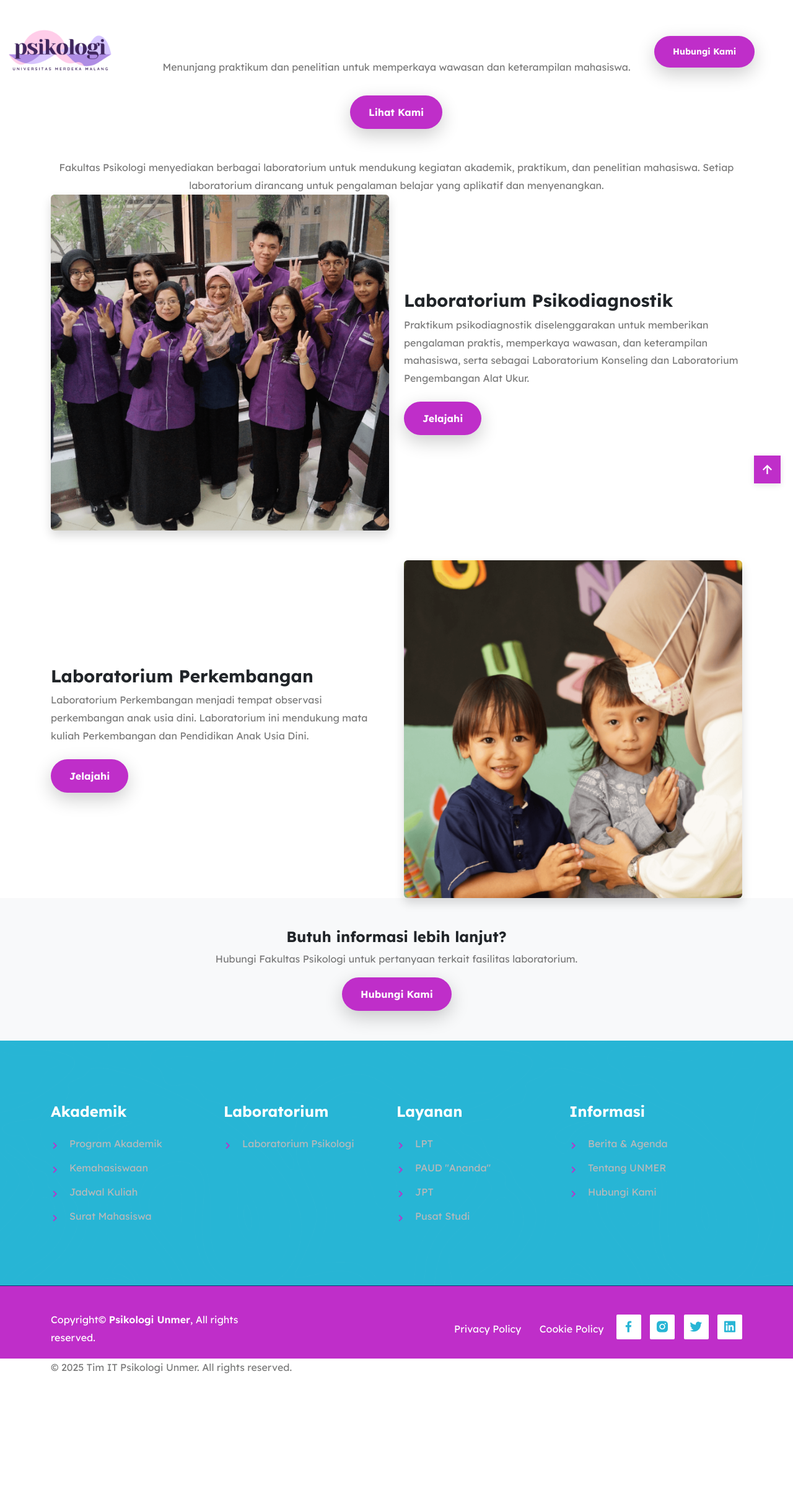
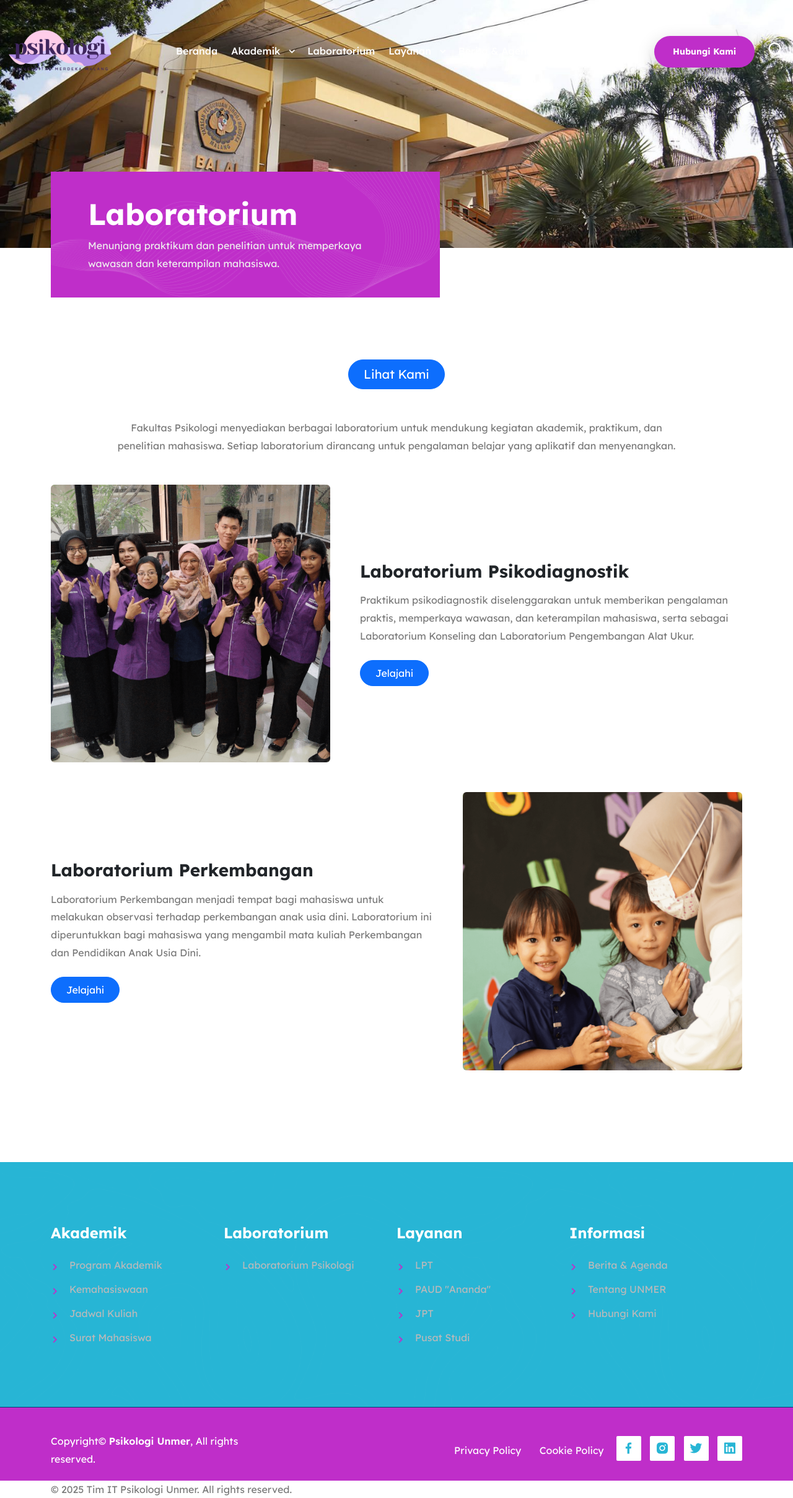
Before and after one commit to Halo791/psikologi.absensippwalisongo.id, a PHP site: page /laboratorium.php in a window 1280 px wide. Shown: the whole page at 62% size. Before the commit the page ends 2216 px from the top, so only its background shows below. Run offline with PHP 8.4, Linux system fonts and the light colour scheme; some libraries are stand-ins or nearby versions.

Commit message:
Tambahan pada laboratorium,layanan dan berita & agenda

```diff
--- a/laboratorium.php
+++ b/laboratorium.php
@@ -1,71 +1,97 @@
 <?php include 'templates/header.php'; ?>
 <?php include 'templates/sidebar.php'; ?>
+<?php include 'koneksi.php'; ?>
 
-<!-- Banner -->
-<div class="section-banner bg-gradient-purple text-center text-white py-5">
+<!-- Start Section Banner Area -->
+<div class="section-banner bg-16">
     <div class="container">
-    <h2 data-aos="fade-up">Laboratorium Fakultas Psikologi</h2>
-    <p data-aos="fade-up" data-aos-delay="100">
-      Menunjang praktikum dan penelitian untuk memperkaya wawasan dan keterampilan mahasiswa.
-    </p>
-    <a href="#labs" class="default-btn mt-3">Lihat Kami</a>
+        <div class="banner-spacing">
+            <div class="section-info">
+                <h2 data-aos="fade-up" data-aos-delay="100">Laboratorium</h2>
+                <p data-aos="fade-up" data-aos-delay="200">Menunjang praktikum dan penelitian untuk memperkaya wawasan dan keterampilan mahasiswa.</p>
+            </div>
+        </div>
+    </div>
+</div>
+<!-- End Section Banner Area -->
+
+<!-- Start Laboratory Content Section -->
+<div class="laboratory-content-section ptb-100">
+    <div class="container">
+        <!-- Hero Button Section -->
+        <div class="row justify-content-center">
+            <div class="col-lg-8 text-center">
+                <div class="hero-btn mb-5">
+                    <a href="#laboratories" class="btn btn-primary btn-lg rounded-pill px-4 py-2">Lihat Kami</a>
+                </div>
             </div>
         </div>
 
-<!-- Perkenalan -->
-<section class="ptb-80">
-  <div class="container text-center">
-    <p>
-      Fakultas Psikologi menyediakan berbagai laboratorium untuk mendukung kegiatan akademik, praktikum,
-      dan penelitian mahasiswa. Setiap laboratorium dirancang untuk pengalaman belajar yang aplikatif dan menyenangkan.
-    </p>
-  </div>
-</section>
-
-<!-- Daftar Laboratorium -->
-<section id="labs" class="pb-80">
-  <div class="container">
-    <div class="row align-items-center mb-5">
-      <div class="col-lg-6">
-        <img src="uploads/lab 1.png" alt="Psikodiagnostik" class="img-fluid rounded shadow">
-      </div>
-      <div class="col-lg-6">
-        <h3>Laboratorium Psikodiagnostik</h3>
-        <p>
-          Praktikum psikodiagnostik diselenggarakan untuk memberikan pengalaman praktis, memperkaya wawasan,
-          dan keterampilan mahasiswa, serta sebagai Laboratorium Konseling dan Laboratorium Pengembangan Alat Ukur.
-        </p>
-        <a href="#" class="default-btn mt-2">Jelajahi</a>
+        <!-- Description Section -->
+        <div class="row justify-content-center mb-5">
+            <div class="col-lg-10 text-center">
+                <p>Fakultas Psikologi menyediakan berbagai laboratorium untuk mendukung kegiatan akademik, praktikum, dan penelitian mahasiswa. Setiap laboratorium dirancang untuk pengalaman belajar yang aplikatif dan menyenangkan.</p>
             </div>
         </div>
 
-    <div class="row align-items-center flex-row-reverse">
-      <div class="col-lg-6">
-        <img src="uploads/lab 2.png" alt="Perkembangan" class="img-fluid rounded shadow">
+        <!-- Laboratories Section -->
+        <div id="laboratories">
+            <div class="laboratory-item mb-5">
+                <div class="row align-items-center">
+                    <div class="col-lg-5">
+                        <div class="lab-image">
+                            <img src="uploads/lab 1.png" alt="Laboratorium Psikodiagnostik" class="img-fluid rounded">
                         </div>
-      <div class="col-lg-6">
-        <h3>Laboratorium Perkembangan</h3>
-        <p>
-          Laboratorium Perkembangan menjadi tempat observasi perkembangan anak usia dini.
-          Laboratorium ini mendukung mata kuliah Perkembangan dan Pendidikan Anak Usia Dini.
-        </p>
-        <a href="#" class="default-btn mt-2">Jelajahi</a>
+                    </div>
+                    <div class="col-lg-7">
+                        <div class="lab-content ps-lg-4">
+                            <h3 class="mb-3">Laboratorium Psikodiagnostik</h3>
+                            <p class="mb-4">Praktikum psikodiagnostik diselenggarakan untuk memberikan pengalaman praktis, memperkaya wawasan, dan keterampilan mahasiswa, serta sebagai Laboratorium Konseling dan Laboratorium Pengembangan Alat Ukur.</p>
+                            <div class="text-start">
+                                <a href="#" class="btn btn-primary rounded-pill px-4 py-2">Jelajahi</a>
                             </div>
                         </div>
                     </div>
-</section>
+                </div>
+            </div>
 
-<!-- Ajakan -->
-<section class="bg-light py-5 text-center">
-  <div class="container">
-    <h4>Butuh informasi lebih lanjut?</h4>
-    <p>Hubungi Fakultas Psikologi untuk pertanyaan terkait fasilitas laboratorium.</p>
-    <a href="contact-us.html" class="default-btn">Hubungi Kami</a>
+            <!-- Laboratorium Perkembangan -->
+            <div class="laboratory-item mb-5">
+                <div class="row align-items-center">
+                    <div class="col-lg-7 order-lg-1">
+                        <div class="lab-content pe-lg-4">
+                            <h3 class="mb-3">Laboratorium Perkembangan</h3>
+                            <p class="mb-4">Laboratorium Perkembangan menjadi tempat bagi mahasiswa untuk melakukan observasi terhadap perkembangan anak usia dini. Laboratorium ini diperuntukkan bagi mahasiswa yang mengambil mata kuliah Perkembangan dan Pendidikan Anak Usia Dini.</p>
+                            <div class="text-start">
+                                <a href="#" class="btn btn-primary rounded-pill px-4 py-2">Jelajahi</a>
                             </div>
-</section>
+                        </div>
+                    </div>
+                    <div class="col-lg-5 order-lg-2">
+                        <div class="lab-image">
+                            <img src="uploads/lab 2.png" alt="Laboratorium Perkembangan" class="img-fluid rounded">
+                        </div>
+                    </div>
+                </div>
+            </div>
+        </div>
+    </div>
+</div>
+<!-- End Laboratory Content Section -->
 
 <div class="go-top active">
     <i class="bx bx-up-arrow-alt"></i>
 </div>
 
+<!-- Links of JS files -->
+<script src="Template_file/canyon/assets/js/jquery.min.js"></script>
+<script src="Template_file/canyon/assets/js/aos.js"></script>
+<script src="Template_file/canyon/assets/js/bootstrap.min.js"></script>
+<script src="Template_file/canyon/assets/js/magnific-popup.min.js"></script>
+<script src="Template_file/canyon/assets/js/owl.carousel.min.js"></script>
+<script src="Template_file/canyon/assets/js/main.js"></script>
+
+</body>
+</section>
+</main>
 <?php include 'templates/footer.php'; ?>
--- a/templates/footer.php
+++ b/templates/footer.php
@@ -31,7 +31,7 @@
                                 <div class="footer-widget">
                                     <h4>Layanan</h4>
                                     <ul>
-                                        <li><a href="admission.html"><i class='bx bx-chevron-right'></i> LPT</a></li>
+                                        <li><a href="lpt.php"><i class='bx bx-chevron-right'></i> LPT</a></li>
                                         <li><a href="how-to-apply.html"><i class='bx bx-chevron-right'></i> PAUD "Ananda"</a></li>
                                         <li><a href="tuition-fees.html"><i class='bx bx-chevron-right'></i> JPT</a></li>
                                         <li><a href="financial-aid.html"><i class='bx bx-chevron-right'></i> Pusat Studi</a></li>
@@ -44,8 +44,8 @@
                                 <div class="footer-widget">
                                     <h4>Informasi</h4>
                                     <ul>
-                                        <li><a href="berita-agenda.html"><i class='bx bx-chevron-right'></i> Berita & Agenda</a></li>
-                                        <li><a href="tentang-unmer.html"><i class='bx bx-chevron-right'></i> Tentang UNMER</a></li>
+                                        <li><a href="berita_agenda.php"><i class='bx bx-chevron-right'></i> Berita & Agenda</a></li>
+                                        <li><a href="https://unmer.ac.id/"><i class='bx bx-chevron-right'></i> Tentang UNMER</a></li>
                                         <li><a href="contact-us.html"><i class='bx bx-chevron-right'></i> Hubungi Kami</a></li>
                                     </ul>
                                 </div>
--- a/templates/sidebar.php
+++ b/templates/sidebar.php
@@ -46,19 +46,19 @@
                                 Layanan
                             </a>
                             <ul class="dropdown-menu">
-                                <li class="nav-item"><a href="admission.html" class="nav-link">LPT</a></li>
+                                <li class="nav-item"><a href="lpt.php" class="nav-link">LPT</a></li>
                                 <li class="nav-item"><a href="how-to-apply.html" class="nav-link">PAUD "Ananda"</a></li>
                                 <li class="nav-item"><a href="tuition-fees.html" class="nav-link">JPT</a></li>
                                 <li class="nav-item"><a href="financial-aid.html" class="nav-link">Pusat Studi</a></li>
                             </ul>
                         </li>
                         <li class="nav-item">
-                            <a href="javascript:void(0)" class="nav-link">
+                            <a href="berita_agenda.php" class="nav-link">
                                 Berita & Agenda
                             </a>
                         </li>
                         <li class="nav-item">
-                            <a href="javascript:void(0)" class="nav-link">
+                            <a href="https://unmer.ac.id/" class="nav-link">
                                 Tentang Unmer
                             </a>
                     </ul>
@@ -138,7 +138,7 @@
                            <div class="accordion-body">
                                <div class="accordion">
                                    <div class="accordion-item">
-                                       <a href="admission.html" class="accordion-link">LPT</a>
+                                       <a href="lpt.php" class="accordion-link">LPT</a>
                                    </div>
                                    <div class="accordion-item">
                                        <a href="how-to-apply.html" class="accordion-link">PAUD "Ananda"</a>
```
Also changed, not shown: berita_agenda.php (added, +126 -0 lines), lpt.php (added, +160 -0 lines), uploads/LPT.png (added). Lines whose indentation alone changed are shown as unchanged.
